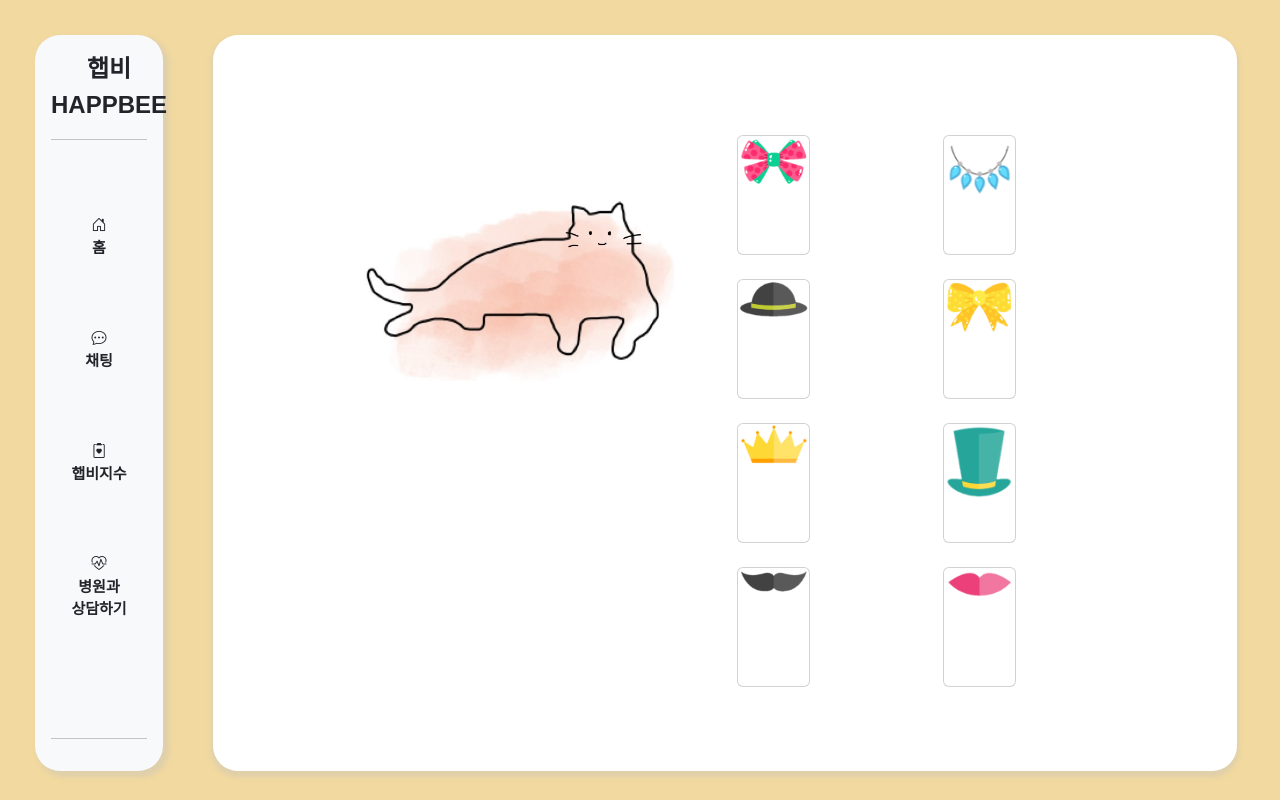
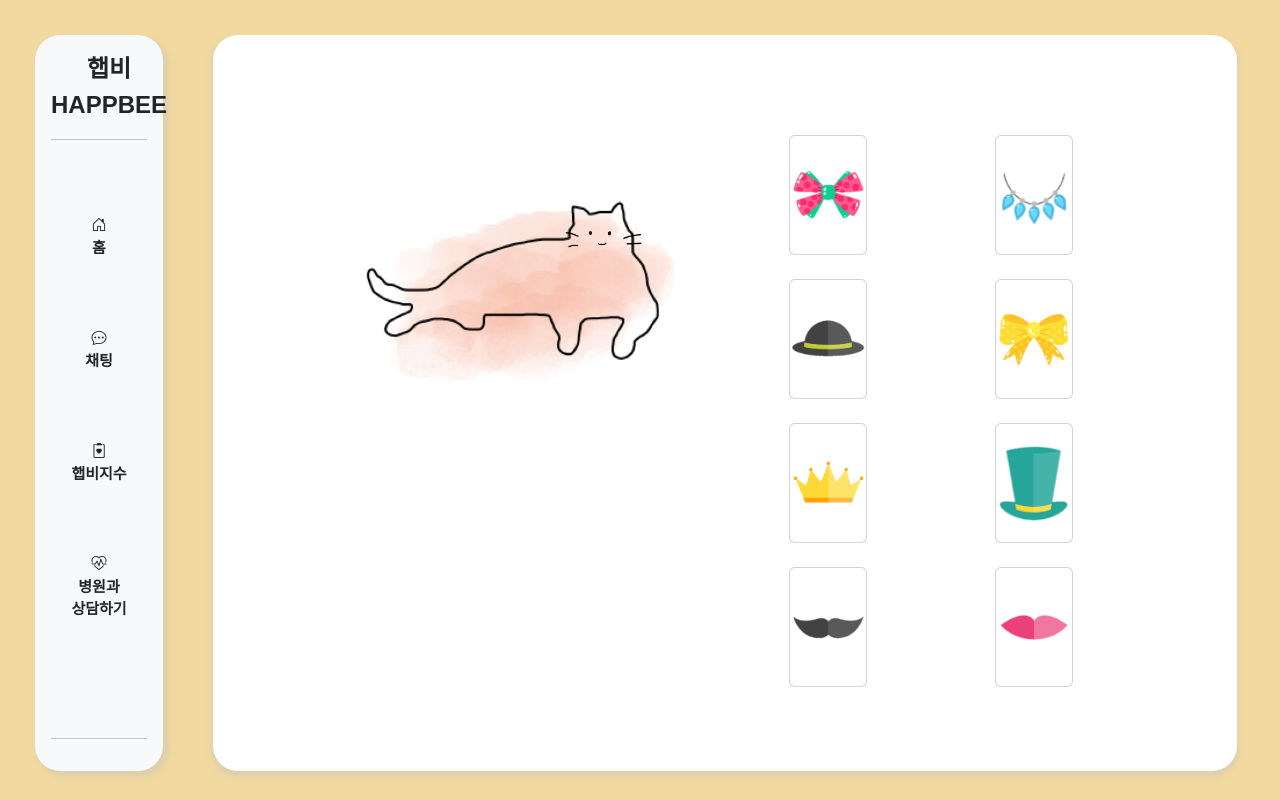
Before and after one commit to yongtaecheon/2023-happbee-knu, a React (Create React App) app in the folder react_happbee/: page /item in a window 1280 px wide. Built offline with nearby package versions, Linux system fonts and the light colour scheme; a web font is replaced by a local one.

Commit message:
item modify

```diff
--- a/react_happbee/src/App.css
+++ b/react_happbee/src/App.css
@@ -315,7 +315,10 @@ ul {
 }
 
 .card{
-  width: 40%;
+  width: 43%;
   height: 15vh;
-  place-items: center;
+  margin: auto;
 }
+.it{
+  margin: auto;
+}
--- a/react_happbee/src/components/Item.js
+++ b/react_happbee/src/components/Item.js
@@ -23,38 +23,38 @@ export default function Item(){
                 <Row xs={1} md={2} className="g-4">
                     <Col>
                         <Card className="card" >
-                            <Card.Img variant="top" src={item_1} />
+                            <Card.Img className="it" variant="top" src={item_1} />
                         </Card>
                         <br></br>
                         <Card className="card">
-                            <Card.Img variant="top" src={item_2} />
+                            <Card.Img className="it" variant="top" src={item_2} />
                         </Card>
                     </Col>
                     <Col>
                         <Card className="card">
-                            <Card.Img variant="top" src={item_3} />
+                            <Card.Img className="it" variant="top" src={item_3} />
                         </Card>
                         <br></br>
                         <Card className="card">
-                            <Card.Img variant="top" src={item_4} />
+                            <Card.Img className="it" variant="top" src={item_4} />
                         </Card>
                     </Col>
                     <Col>
                         <Card className="card">
-                            <Card.Img variant="top" src={item_5} />
+                            <Card.Img className="it" variant="top" src={item_5} />
                         </Card>
                         <br></br>
                         <Card className="card">
-                            <Card.Img variant="top" src={item_6} />
+                            <Card.Img className="it" variant="top" src={item_6} />
                         </Card>
                     </Col>
                     <Col>
                         <Card className="card">
-                            <Card.Img variant="top" src={item_7} />
+                            <Card.Img className="it" variant="top" src={item_7} />
                         </Card>
                         <br></br>
                         <Card className="card">
-                            <Card.Img variant="top" src={item_8} />
+                            <Card.Img className="it" variant="top" src={item_8} />
                         </Card>
                     </Col>
                 </Row>
--- a/react_happbee/src/components/Main.js
+++ b/react_happbee/src/components/Main.js
@@ -1,4 +1,4 @@
-import React from 'react';
+import React, {useState, useEffect} from 'react';
 import 'bootstrap/dist/css/bootstrap.min.css';
 import cat_3 from '../assets/cat_3.jpeg';
 import { Link } from 'react-router-dom';
```
